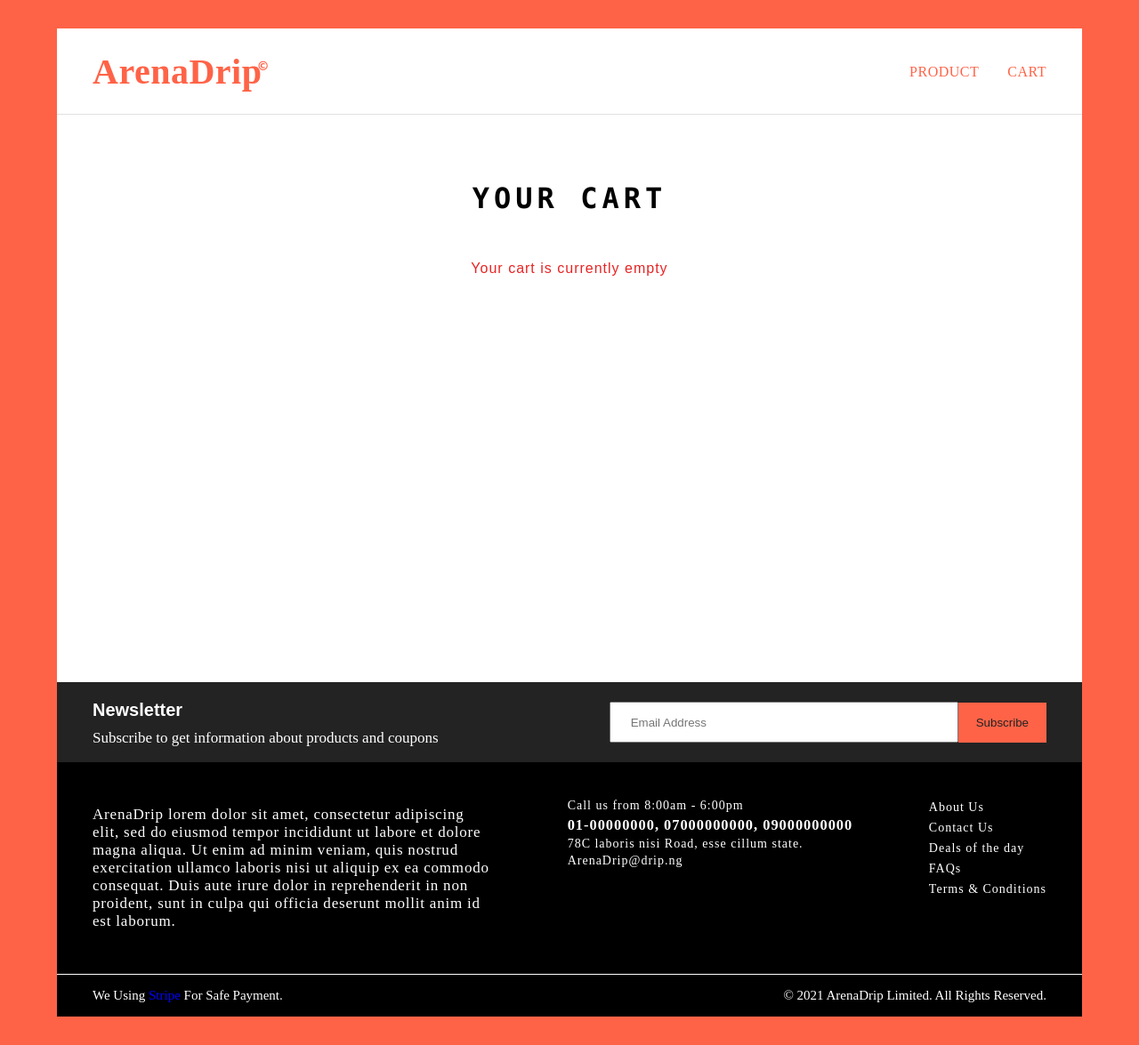
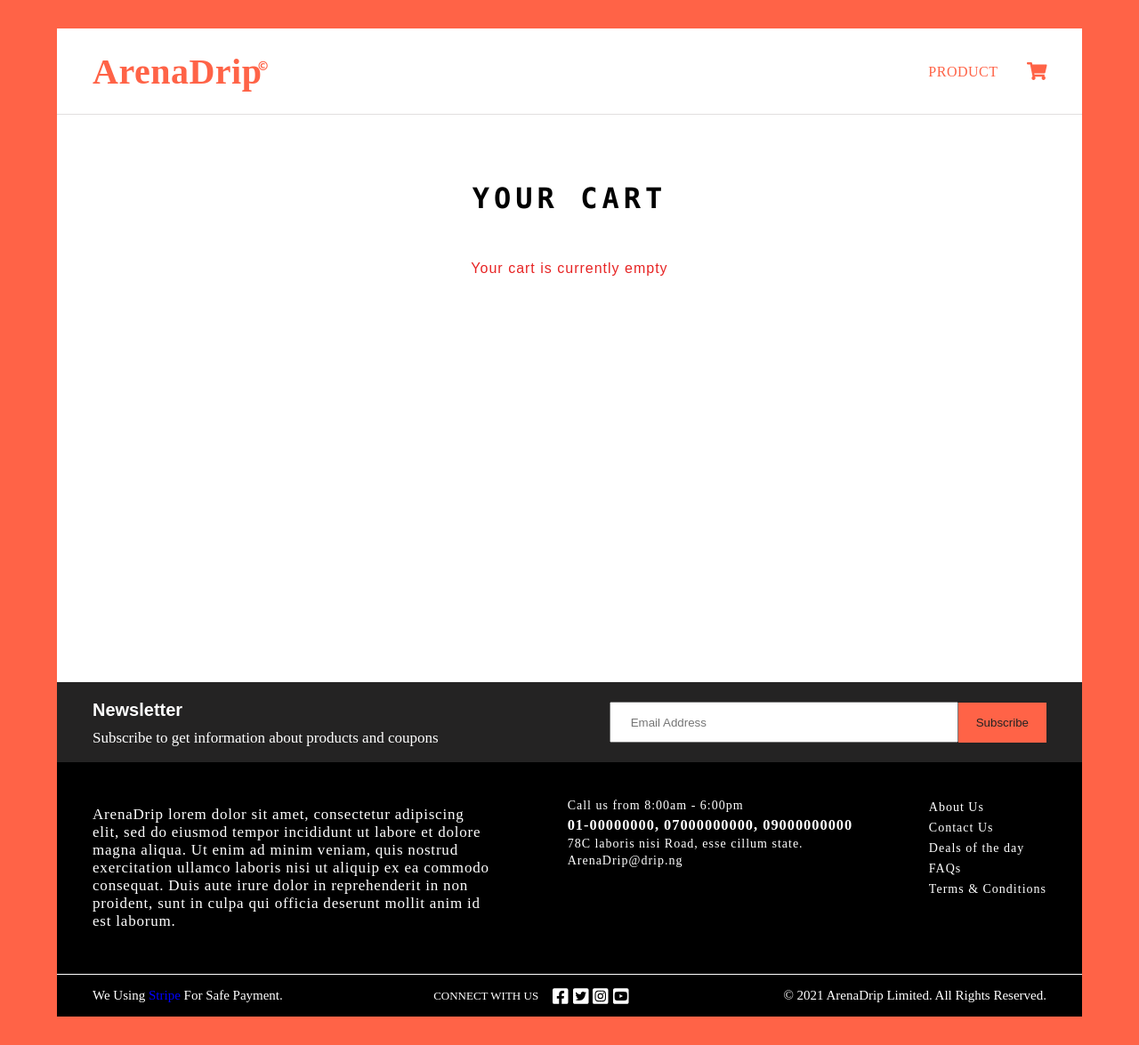
Before and after one commit to al-waheed/ArenaDrip, a React (Create React App) app: page /cart in a window 1280 px wide. Shown: the whole page at 89% size. Built offline with nearby package versions, Linux system fonts and the light colour scheme.

Commit message:
install and fix icons

```diff
--- a/package.json
+++ b/package.json
@@ -3,6 +3,10 @@
   "version": "0.1.0",
   "private": true,
   "dependencies": {
+    "@fortawesome/fontawesome-svg-core": "^1.2.34",
+    "@fortawesome/free-brands-svg-icons": "^5.15.2",
+    "@fortawesome/free-solid-svg-icons": "^5.15.2",
+    "@fortawesome/react-fontawesome": "^0.1.14",
     "@testing-library/jest-dom": "^5.11.9",
     "@testing-library/react": "^11.2.3",
     "@testing-library/user-event": "^12.6.0",
--- a/src/Cart.js
+++ b/src/Cart.js
@@ -1,5 +1,7 @@
 import React, { Component } from "react";
 import { DataContext } from "./DataContext";
+import { FontAwesomeIcon } from '@fortawesome/react-fontawesome'
+import { faAngleUp, faAngleDown, faTrashAlt } from '@fortawesome/free-solid-svg-icons'
 import { Link } from 'react-router-dom'
 
 class Cart extends Component {
@@ -13,7 +15,6 @@ class Cart extends Component {
   render() {
     const { cart, increase, decrease, deleteCart, total, clearCart } = this.context;
     const cartList = cart.length ? (cart.map((item) => {
-    // console.log(isEqual)
       return (
         <div key={item._id} className="cartList">
           <div className="cartImg">
@@ -23,13 +24,13 @@ class Cart extends Component {
             <div className="cartInfo">
               <div className="cartProduct">{item.product}</div>
               <div className="cartPrice"><span>N</span>{item.price}.00</div>
-              <div><button className='deletBtn' onClick={() => { deleteCart(item._id) }}>Remove</button></div>
+              <div><button className='deletBtn' onClick={() => { deleteCart(item._id) }}><FontAwesomeIcon icon={faTrashAlt}/></button></div>
             </div>
           </div>
           <div className='countButtons'>
-            <div><button className='increase' onClick={() => { increase(item._id) }}> + </button></div>
+            <div><button className='increase' onClick={() => { increase(item._id) }}><FontAwesomeIcon icon={faAngleUp} /></button></div>
             <span> {item.count} </span>
-            <div><button className='increase' onClick={() => { decrease(item._id) }}> - </button></div>
+            <div><button className='decrease' onClick={() => { decrease(item._id) }}><FontAwesomeIcon icon={faAngleDown} /></button></div>
           </div>
         </div>
       );
--- a/src/Footer.js
+++ b/src/Footer.js
@@ -1,4 +1,6 @@
 import React from "react";
+import { FontAwesomeIcon } from '@fortawesome/react-fontawesome'
+import { faFacebookSquare, faTwitterSquare, faInstagramSquare, faYoutubeSquare} from '@fortawesome/free-brands-svg-icons'
 
 function Footer() {
   return (
@@ -40,6 +42,13 @@ function Footer() {
       </div>
       <div className='legal'>
         <p>We Using <span>Stripe</span> For Safe Payment. </p>
+        <div className='connect'>
+        <p>Connect with us</p>
+        <FontAwesomeIcon icon={faFacebookSquare} className='icon'/>
+        <FontAwesomeIcon icon={faTwitterSquare} className='icon'/>
+        <FontAwesomeIcon icon={faInstagramSquare} className='icon'/>
+        <FontAwesomeIcon icon={faYoutubeSquare} className='icon'/>
+        </div>
         <p> &copy; 2021 ArenaDrip Limited. All Rights Reserved.</p>
       </div>
     </div>
--- a/src/Navbar.css
+++ b/src/Navbar.css
@@ -27,6 +27,8 @@
 
 .navbar ul {
   display: flex;
+  align-items: center;
+  justify-content: space-between;
 }
 
 .navbar li {
@@ -50,7 +52,6 @@
   font-size: 16px;
   font-family: "algerian";
   font-weight: 100;
-  margin-left: 2rem;
   letter-spacing: 0.5px;
   text-transform: uppercase;
   text-decoration: none;
@@ -58,7 +59,15 @@
   transition: all 0.3s;
 }
 
-.navbar .navLink:hover {
+.navbar .navLink2 {
+  display: inline-block;
+  font-size: 20px;
+  color: tomato;
+  margin-left: 2rem;
+}
+
+.navbar .navLink:hover,
+.navbar .navLink2:hover {
   color: rgb(196, 51, 26);
   text-shadow: 1px 1px 2px rgb(247, 116, 93);
   transition: all 0.3s;
--- a/src/Navbar.js
+++ b/src/Navbar.js
@@ -1,6 +1,8 @@
 import React, { Component } from "react";
 import { Link } from "react-router-dom";
 import { DataContext } from "./DataContext";
+import { FontAwesomeIcon } from '@fortawesome/react-fontawesome'
+import { faShoppingCart } from '@fortawesome/free-solid-svg-icons'
 import "./Navbar.css";
 
 class Navbar extends Component {
@@ -23,7 +25,7 @@ class Navbar extends Component {
                 <Link className="navLink" to="/"> Product </Link>
               </li>
               <li>
-                <Link className="navLink" to="/cart"> Cart </Link>
+                <Link className="navLink2" to="/cart"><FontAwesomeIcon icon={faShoppingCart} /></Link>
                 {cart.length > 0 && <span>{cart.length}</span>}
               </li>
             </ul>
--- a/src/Product.js
+++ b/src/Product.js
@@ -1,5 +1,7 @@
 import React, { Component } from "react";
 import { DataContext } from "./DataContext";
+import { FontAwesomeIcon } from '@fortawesome/react-fontawesome'
+import { faCartPlus } from '@fortawesome/free-solid-svg-icons'
 
 class Product extends Component {
   static contextType = DataContext;
@@ -14,7 +16,7 @@ class Product extends Component {
              <div className="itemName">{product.product}</div>
              <div className="itemPrice"><b>NGN</b>{product.price}</div>
              <button className="itemBtn" onClick={() => {addCart(product._id)}}>
-              Add to cart
+              Add to <FontAwesomeIcon icon={faCartPlus}/>
             </button>
           </div>
         </div>
--- a/src/index.css
+++ b/src/index.css
@@ -236,12 +236,10 @@ html {
 
 .cartInfo .deletBtn{
   display: inline-block;
-  text-transform:lowercase;
   color: tomato;
   background-color: transparent;
-  font-size: 16px;
-  letter-spacing: 2px;
-  margin: 30px 0px 0px -6px;
+  font-size: 20px;
+  margin: 27px 0px 0px -6px;
   border: none;
   outline: none;
   cursor: pointer;
@@ -250,7 +248,6 @@ html {
 
 .cartInfo .deletBtn:hover{
   color: #e72424;
-  text-shadow: 1px 1px 2px rgb(247, 116, 93);
 }
 
 .countButtons{
@@ -267,9 +264,9 @@ html {
 
 .countButtons .decrease{
   display: inline-block;
-  font-size: 50px;
-  font-weight: 700;
+  font-size: 25px;
   background-color: transparent;
+  margin-top: 1.2rem;
   color: tomato;
   border: none;
   outline: none;
@@ -279,9 +276,8 @@ html {
 
 .countButtons .increase{
   display: inline-block;
-  font-size: 30px;
-  font-weight: 700;
-  margin-bottom: .9rem;
+  font-size: 25px;
+  margin-bottom: 1.2rem;
   background-color: transparent;
   text-align: center;
   color: tomato;
@@ -294,7 +290,6 @@ html {
 .countButtons .decrease:hover,
 .countButtons .increase:hover{
   color: #e72424;
-  text-shadow: 1px 1px 2px rgb(247, 116, 93);
 }
 
 .cartEmpty {
@@ -398,6 +393,23 @@ font-family: serif;
   border-top: 1px solid white;
 }
 
+.legal .connect {
+ display: flex;
+ align-items: center;
+}
+
+.legal .connect p{
+ text-transform: uppercase;
+ font-size: 13px;
+ margin-right: 1rem;
+}
+
+.legal .connect .icon{
+  margin-right: 5px;
+  font-size: 20px;
+  cursor: pointer;
+}
+
 .legal p{
   font-family: serif;
   font-size: 15px;
```
Also changed, not shown: 2 other files (tests, documents, lock files or other folders).
